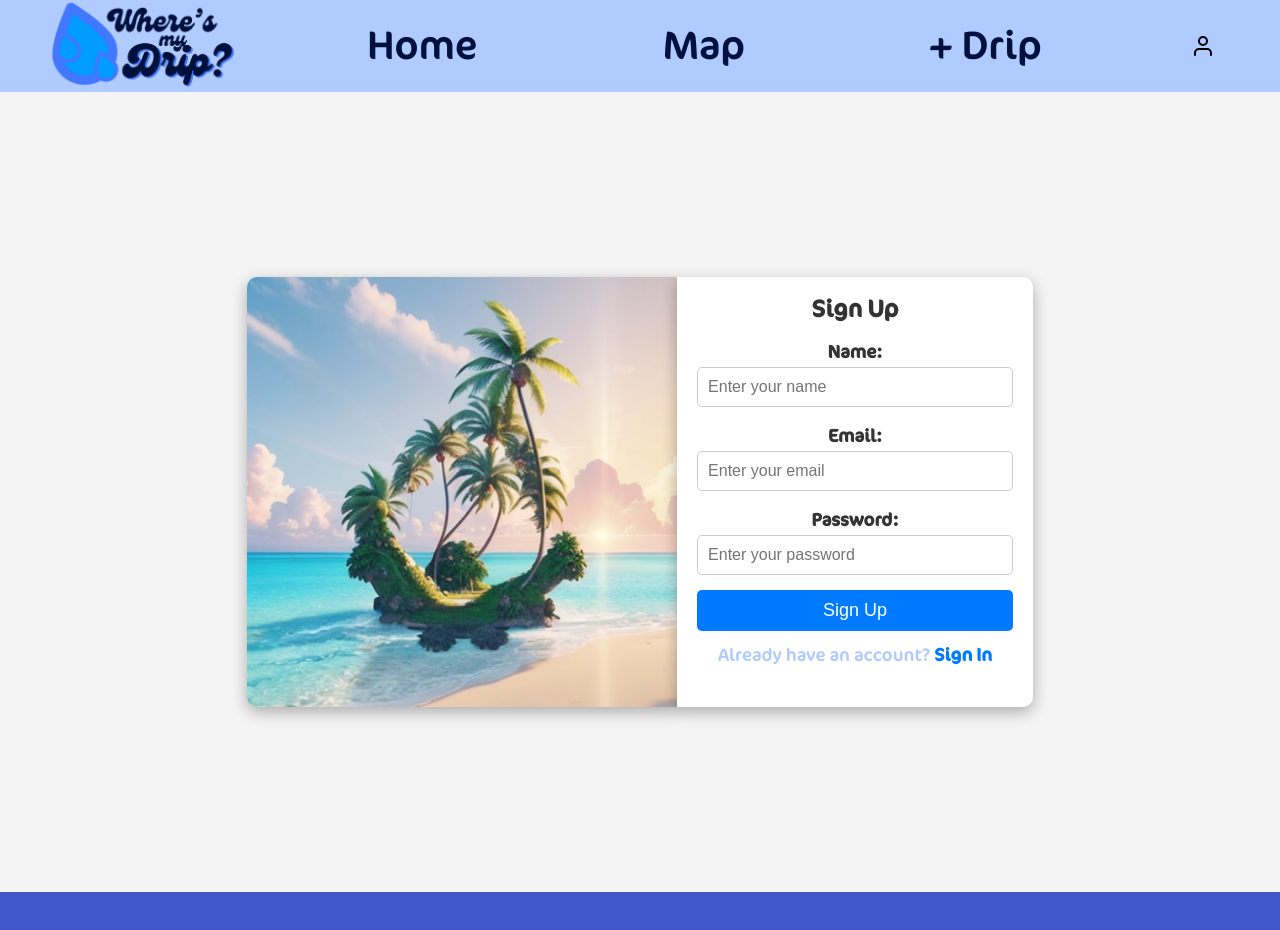
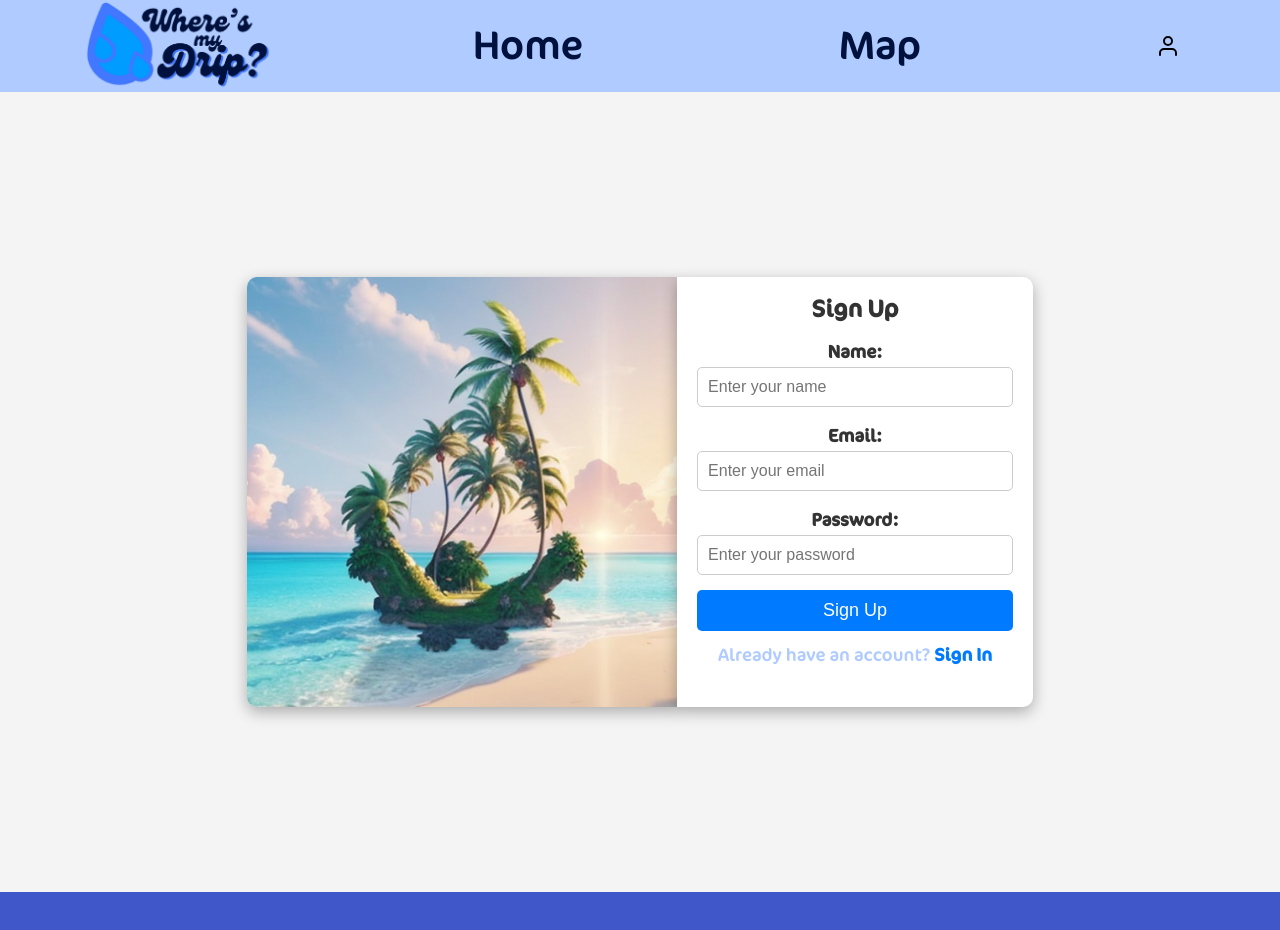
Before and after one commit to tam-n-huynh/Wheres-My-Drip, a React (Create React App) app in the folder client/: page / in a window 1280 px wide. Shown: the top 930 px of the page. Built offline with nearby package versions, Linux system fonts and the light colour scheme; no server answers.

Commit message:
removed + drip

```diff
--- a/client/src/App.js
+++ b/client/src/App.js
@@ -30,9 +30,6 @@ function App() {
                 <Link className="link" to="/newmap">
                     <button className="menu-button">Map</button>
                 </Link>
-                <Link className="link" to="/add">
-                      <button className="menu-button">+ Drip</button>
-                </Link>
                 <Link className="link" to="/profile">
                       <button className="menu-button profile-button">
                           <span className="profile"><img src={user}/></span>
```
